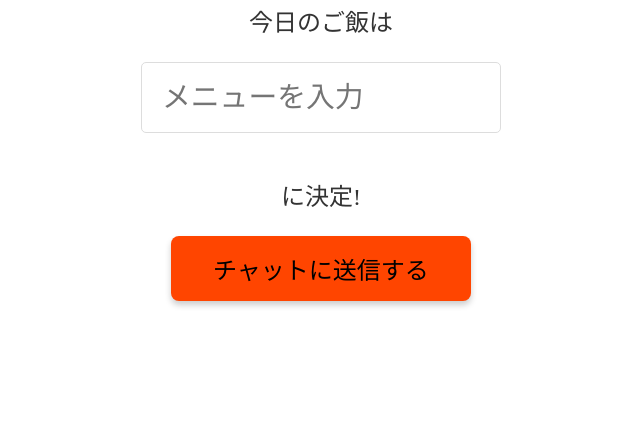
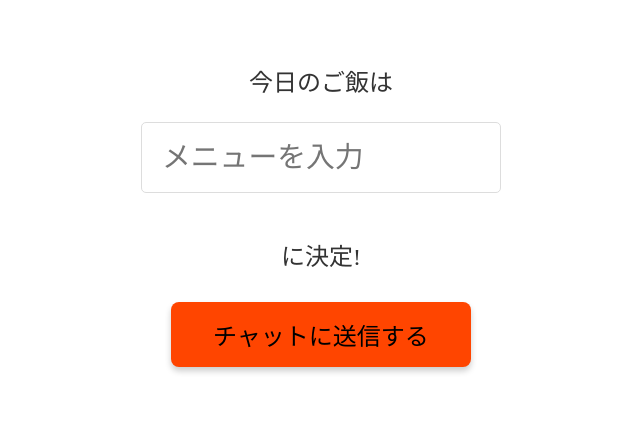
Before and after one commit to Autumn-Hackathon-2025-J-Team/data, a Flask app: template ChatApp/templates/decide.html in a window 1280 px wide. Shown: the part 353-800 px from the top of the page, without its empty margins (319-959 px from the left). Run offline with Flask 2, Linux system fonts and the light colour scheme; the template is opened without the code that fills it, so the values that code supplies are empty.

Commit message:
decide.css変更

```diff
--- a/ChatApp/static/css/decide.css
+++ b/ChatApp/static/css/decide.css
@@ -26,6 +26,7 @@
     text-align: center;
     font-size: 1.5em;
     color: #333;
+    margin-top: 60px;
 }
 
 .decide-menu-input {
@@ -41,15 +42,23 @@
 #decide-menu-input {
     width: calc(100% - 40px);
     max-width: 400px;
-    /* 最大幅を大きくする（例: 300pxから400pxへ） */
     padding: 18px 20px;
-    /* 上下左右のパディングを増やして、入力欄の高さを出す */
     border: 1px solid #ddd;
     border-radius: 5px;
     font-size: 1.2em;
-    /* フォントサイズを大きくする */
     box-sizing: border-box;
     margin-bottom: 20px;
+}
+
+.decide-button-container p {
+    margin-bottom: 30px;
+
+}
+
+.decide-button-container {
+    margin-top: 20px;
+    margin-bottom: 20px;
+
 }
 
 .decide-button{
--- a/ChatApp/templates/base.html
+++ b/ChatApp/templates/base.html
@@ -17,6 +17,6 @@
     {% block header %}
     {% endblock %}
 
-        {% block body %}{% endblock %}
+    {% block body %}{% endblock %}
 </body>
 </html>
```
